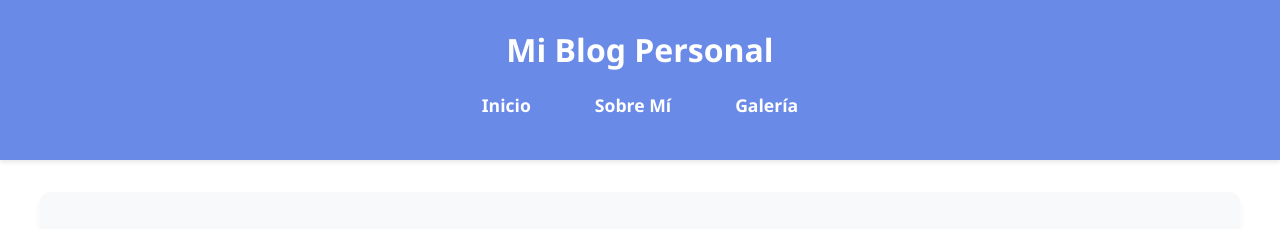
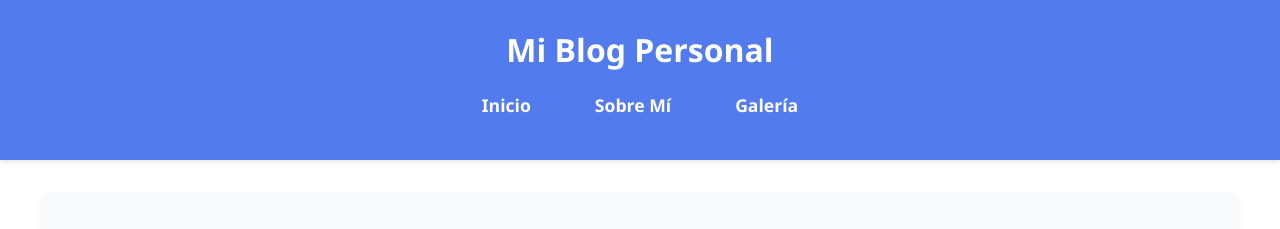
Before and after one commit to Naty24-blip/blogsobremi, a plain HTML site: page index.html in a window 1280 px wide. Shown: the top 229 px of the page. Drawn offline with Linux system fonts and the light colour scheme.

Commit message:
cambio de color

```diff
--- a/styles.css
+++ b/styles.css
@@ -7,7 +7,7 @@
 
 :root {
     --primary-color: #9675e4;
-    --secondary-color: rgb(105, 138, 231);
+    --secondary-color: rgb(82, 123, 237);
     --accent-color: #e74c3c;
     --light-bg: #f8f9fa;
     --text-color: #333;
```
